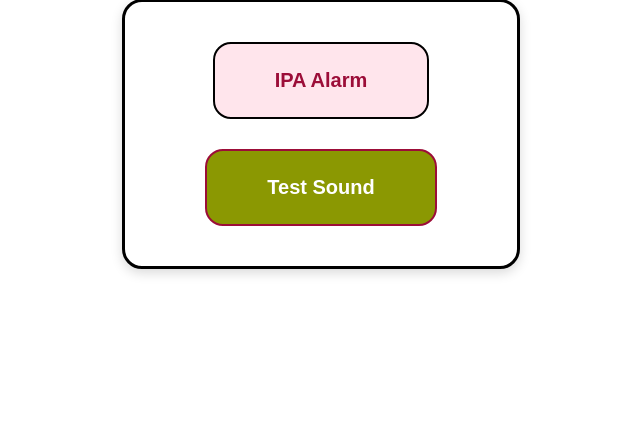
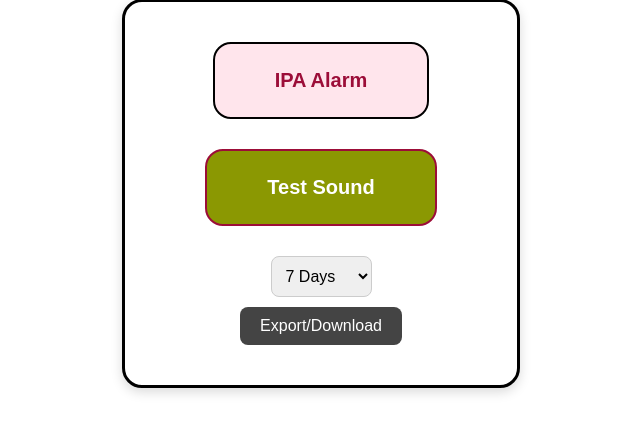
Before and after one commit to 12rashic/Sound_alarm_webhook, a Flask app: page /ipa in a window 1280 px wide. Shown: the part 188-621 px from the top of the page, without its empty margins (319-959 px from the left). Run offline with Flask 3, Linux system fonts and the light colour scheme; some libraries are stand-ins or nearby versions.

Commit message:
changes for button & UI

```diff
--- a/templates/indexipaalarm.html
+++ b/templates/indexipaalarm.html
@@ -90,6 +90,18 @@
   <div class="container">
     <button id="alarmBtn" class="alarm-button">IPA Alarm</button>
     <button id="testBtn" class="test-button" type="button">Test Sound</button>
+
+    <div style="display: flex; gap: 10px; flex-direction: column; align-items: center;">
+      <select id="time-range" style="padding: 10px; font-size: 16px; border-radius: 8px; border: 1px solid #ccc;">
+        <option value="7">7 Days</option>
+        <option value="30">30 Days</option>
+      </select>
+
+      <button id="export-button" style="padding: 10px 20px; font-size: 16px; border-radius: 8px; background-color: #444; color: white; border: none; cursor: pointer;">
+        Export/Download
+      </button>
+    </div>
+
   </div>
   <audio id="alertAudio" src="{{ url_for('static', filename='mixkit-siren-tone-1649.wav') }}"></audio>
 
@@ -156,6 +168,24 @@
     });
 
     socket.on("alarm_stopped", stopAlarmEffects);
+
+    document.getElementById("time-range").addEventListener("change", function () {
+    const selectedDays = this.value;
+    console.log("Selected time range:", selectedDays, "days");
+  });
+
+  // Export/Download button functionality
+  document.getElementById("export-button").addEventListener("click", function () {
+    const selectedDays = document.getElementById("time-range").value;
+    const data = `Exported alarm data for the last ${selectedDays} days`;
+    const blob = new Blob([data], { type: "text/plain" });
+    const url = URL.createObjectURL(blob);
+    const a = document.createElement("a");
+    a.href = url;
+    a.download = `alarm_export_${selectedDays}_days.txt`;
+    a.click();
+    URL.revokeObjectURL(url);
+  });
   </script>
 </body>
 </html>
```
Also changed, not shown: templates/indextango.html (+32 -0 lines).
